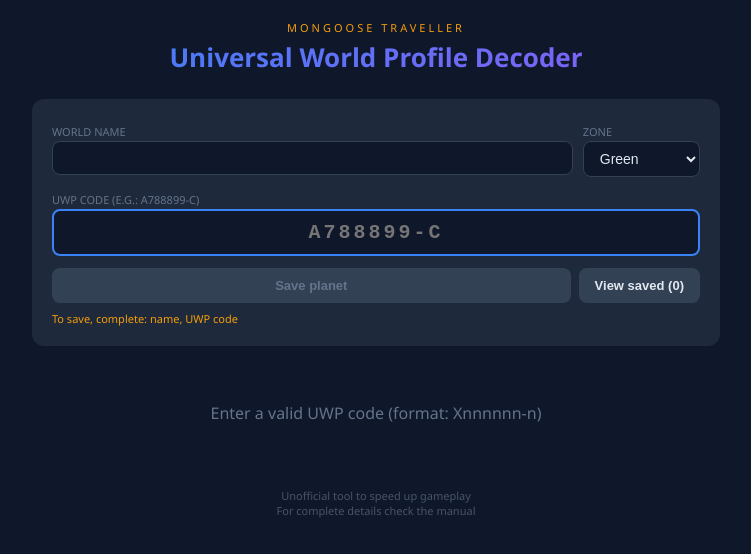
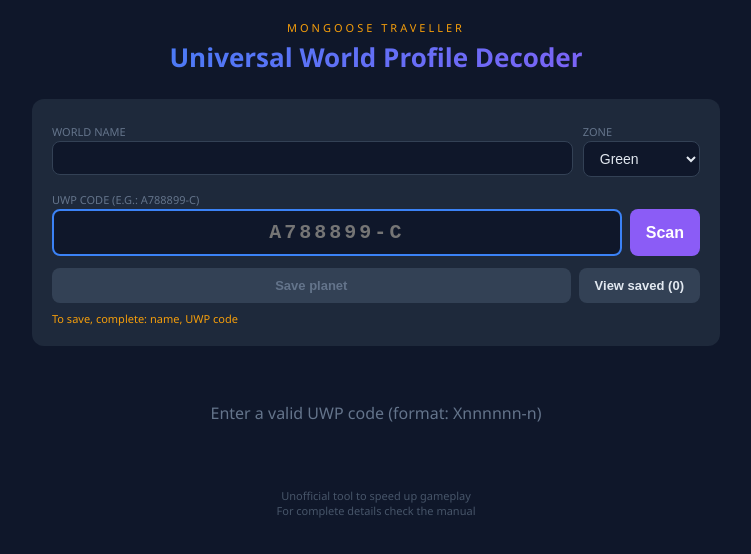
Before and after one commit to pgarriga/traveller-uwp-decoder, a React (Vite) app: page / in a window 1280 px wide. Shown: the top 554 px of the page, without its empty margins (264-1015 px from the left). Built offline with nearby package versions, Linux system fonts and the light colour scheme.

Commit message:
feat(scanner): add OCR scanning for UWP codes
Use Tesseract.js to scan images and detect UWP codes automatically.
Also attempts to detect planet names near the code.

Co-Authored-By: Claude Opus 4.5 <noreply@anthropic.com>

```diff
--- a/package.json
+++ b/package.json
@@ -10,7 +10,8 @@
   },
   "dependencies": {
     "react": "^19.0.0",
-    "react-dom": "^19.0.0"
+    "react-dom": "^19.0.0",
+    "tesseract.js": "^7.0.0"
   },
   "devDependencies": {
     "@vitejs/plugin-react": "^4.4.1",
--- a/src/App.jsx
+++ b/src/App.jsx
@@ -1,7 +1,11 @@
-import { useState, useMemo, useEffect } from "react";
+import { useState, useMemo, useEffect, useRef } from "react";
+import { createWorker } from "tesseract.js";
 import { useTranslation, getSTARPORT, getSIZE, getATMO, getHYDRO, getPOP, getGOV, getLAW_WEAPONS, getLAW_ARMOR } from "./i18n";
 
 const hex = v => parseInt(v, 16);
+
+// UWP pattern: letter (A-E or X) + 6 hex digits + optional dash + 1 hex digit (tech level)
+const UWP_PATTERN = /[ABCDEX][0-9A-F]{6}[-\s]?[0-9A-F]/gi;
 
 const ZONE_COLORS = { A: "#f59e0b", R: "#ef4444" };
 
@@ -30,6 +34,9 @@ export default function App() {
   const [zoneInput, setZoneInput] = useState("V");
   const [savedPlanets, setSavedPlanets] = useState([]);
   const [showSaved, setShowSaved] = useState(false);
+  const [scanning, setScanning] = useState(false);
+  const [scanStatus, setScanStatus] = useState("");
+  const fileInputRef = useRef(null);
 
   // Get translated game data
   const STARPORT = useMemo(() => getSTARPORT(t)[lang], [lang, t]);
@@ -75,6 +82,68 @@ export default function App() {
     const newPlanets = savedPlanets.filter(p => p.name !== planetName);
     setSavedPlanets(newPlanets);
     localStorage.setItem("traveller-planets", JSON.stringify(newPlanets));
+  };
+
+  // OCR Scanner function
+  const handleScan = async (e) => {
+    const file = e.target.files?.[0];
+    if (!file) return;
+
+    setScanning(true);
+    setScanStatus(t("loadingOcr"));
+
+    try {
+      const worker = await createWorker("eng");
+      setScanStatus(t("scanning"));
+
+      const { data: { text } } = await worker.recognize(file);
+      await worker.terminate();
+
+      // Find UWP codes in the text
+      const matches = text.match(UWP_PATTERN);
+
+      if (matches && matches.length > 0) {
+        // Clean and format the first match
+        const detectedUwp = matches[0].replace(/\s/g, "").toUpperCase();
+        // Ensure proper format with dash
+        const formattedUwp = detectedUwp.length === 8 && !detectedUwp.includes("-")
+          ? detectedUwp.slice(0, 7) + "-" + detectedUwp.slice(7)
+          : detectedUwp;
+        setUwp(formattedUwp);
+        setScanStatus(`${t("uwpDetected")}: ${formattedUwp}`);
+
+        // Try to find a planet name (heuristic: capitalized word near UWP)
+        const uwpIndex = text.toUpperCase().indexOf(matches[0].toUpperCase());
+        const textBefore = text.slice(Math.max(0, uwpIndex - 50), uwpIndex);
+        const textAfter = text.slice(uwpIndex + matches[0].length, uwpIndex + matches[0].length + 50);
+        const surroundingText = textBefore + " " + textAfter;
+
+        // Look for capitalized words (potential planet names)
+        const namePattern = /\b([A-Z][a-z]{2,}(?:\s+[A-Z][a-z]+)*)\b/g;
+        const nameMatches = surroundingText.match(namePattern);
+
+        if (nameMatches && nameMatches.length > 0) {
+          // Filter out common words that aren't planet names
+          const commonWords = ["The", "And", "For", "With", "From", "Zone", "Red", "Amber", "Green"];
+          const potentialName = nameMatches.find(n => !commonWords.includes(n));
+          if (potentialName && !name) {
+            setName(potentialName);
+            setScanStatus(prev => `${prev} | ${t("nameDetected")}: ${potentialName}`);
+          }
+        }
+      } else {
+        setScanStatus(t("noUwpFound"));
+      }
+    } catch (error) {
+      console.error("OCR Error:", error);
+      setScanStatus(t("scanError"));
+    } finally {
+      setScanning(false);
+      // Clear file input for re-scanning
+      if (fileInputRef.current) {
+        fileInputRef.current.value = "";
+      }
+    }
   };
 
   const parsed = useMemo(() => {
@@ -128,7 +197,41 @@ export default function App() {
 
           <div style={{ marginBottom: 10 }}>
             <label style={{ fontSize: 11, color: "#64748b", textTransform: "uppercase" }}>{t("uwpCode")}</label>
-            <input value={uwp} onChange={e => setUwp(e.target.value)} placeholder={t("uwpPlaceholder")} style={{ width: "100%", background: "#0f172a", border: "2px solid #3b82f6", borderRadius: 8, padding: "10px 14px", color: "#e2e8f0", fontSize: 20, fontFamily: "monospace", fontWeight: 700, letterSpacing: 3, textAlign: "center", boxSizing: "border-box" }} />
+            <div style={{ display: "flex", gap: 8 }}>
+              <input value={uwp} onChange={e => setUwp(e.target.value)} placeholder={t("uwpPlaceholder")} style={{ flex: 1, background: "#0f172a", border: "2px solid #3b82f6", borderRadius: 8, padding: "10px 14px", color: "#e2e8f0", fontSize: 20, fontFamily: "monospace", fontWeight: 700, letterSpacing: 3, textAlign: "center", boxSizing: "border-box" }} />
+              <input
+                type="file"
+                accept="image/*"
+                ref={fileInputRef}
+                onChange={handleScan}
+                style={{ display: "none" }}
+              />
+              <button
+                type="button"
+                onClick={() => fileInputRef.current?.click()}
+                disabled={scanning}
+                style={{
+                  background: scanning ? "#334155" : "#8b5cf6",
+                  border: "none",
+                  borderRadius: 8,
+                  color: "#fff",
+                  padding: "10px 16px",
+                  fontSize: 16,
+                  fontWeight: 600,
+                  cursor: scanning ? "wait" : "pointer",
+                  display: "flex",
+                  alignItems: "center",
+                  gap: 6,
+                  whiteSpace: "nowrap"
+                }}>
+                {scanning ? "..." : t("scan")}
+              </button>
+            </div>
+            {scanStatus && (
+              <div style={{ fontSize: 11, color: scanStatus.includes(t("uwpDetected")) ? "#10b981" : "#f59e0b", marginTop: 6 }}>
+                {scanStatus}
+              </div>
+            )}
           </div>
 
           <div style={{ display: "flex", gap: 8, marginTop: 12 }}>
--- a/src/i18n.js
+++ b/src/i18n.js
@@ -139,6 +139,15 @@ const translations = {
     varies: "Varía",
     na: "N/A",
     free: "Gratis",
+
+    // Scanner
+    scan: "Escanear",
+    scanning: "Escaneando...",
+    scanError: "Error al procesar la imagen",
+    noUwpFound: "No se encontró código UWP en la imagen",
+    uwpDetected: "UWP detectado",
+    nameDetected: "Nombre detectado",
+    loadingOcr: "Cargando OCR...",
   },
 
   en: {
@@ -270,6 +279,15 @@ const translations = {
     varies: "Varies",
     na: "N/A",
     free: "Free",
+
+    // Scanner
+    scan: "Scan",
+    scanning: "Scanning...",
+    scanError: "Error processing image",
+    noUwpFound: "No UWP code found in image",
+    uwpDetected: "UWP detected",
+    nameDetected: "Name detected",
+    loadingOcr: "Loading OCR...",
   },
 };
 
```
Also changed, not shown: 1 other file (tests, documents, lock files or other folders).
